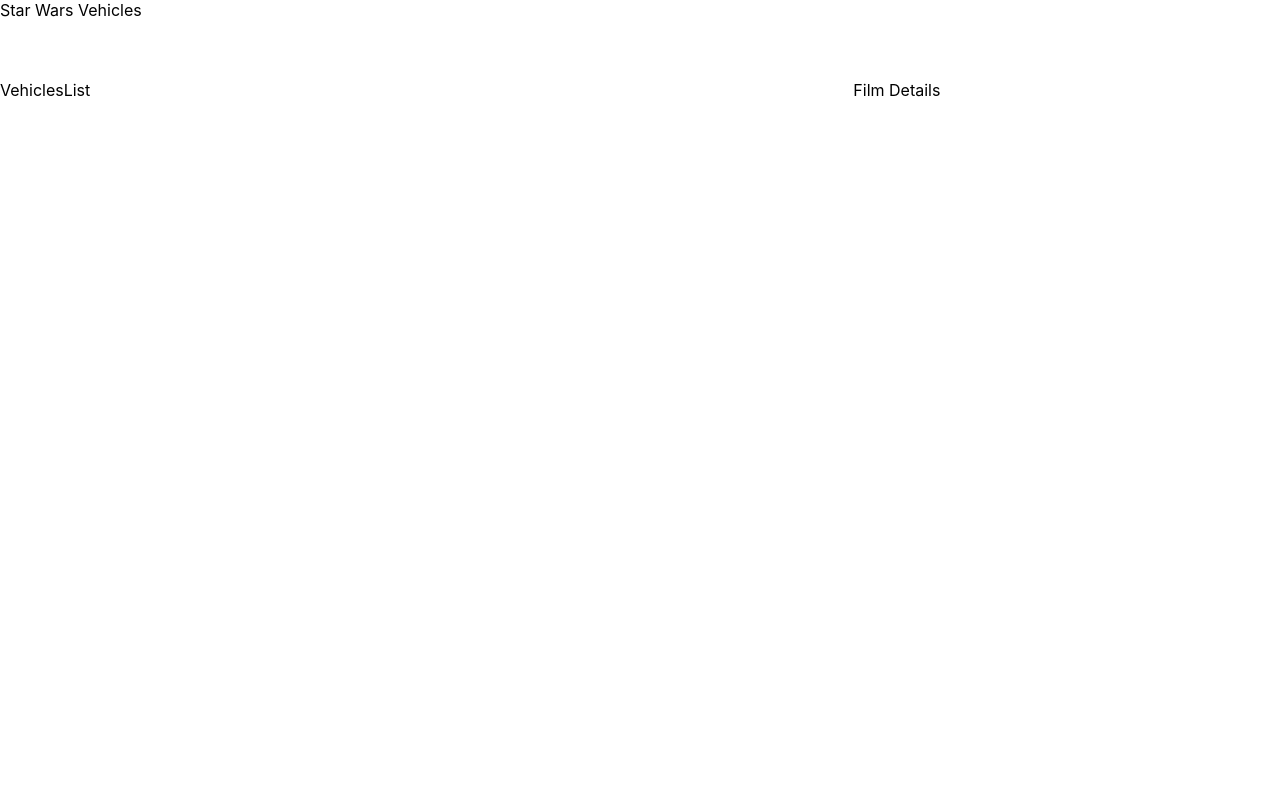
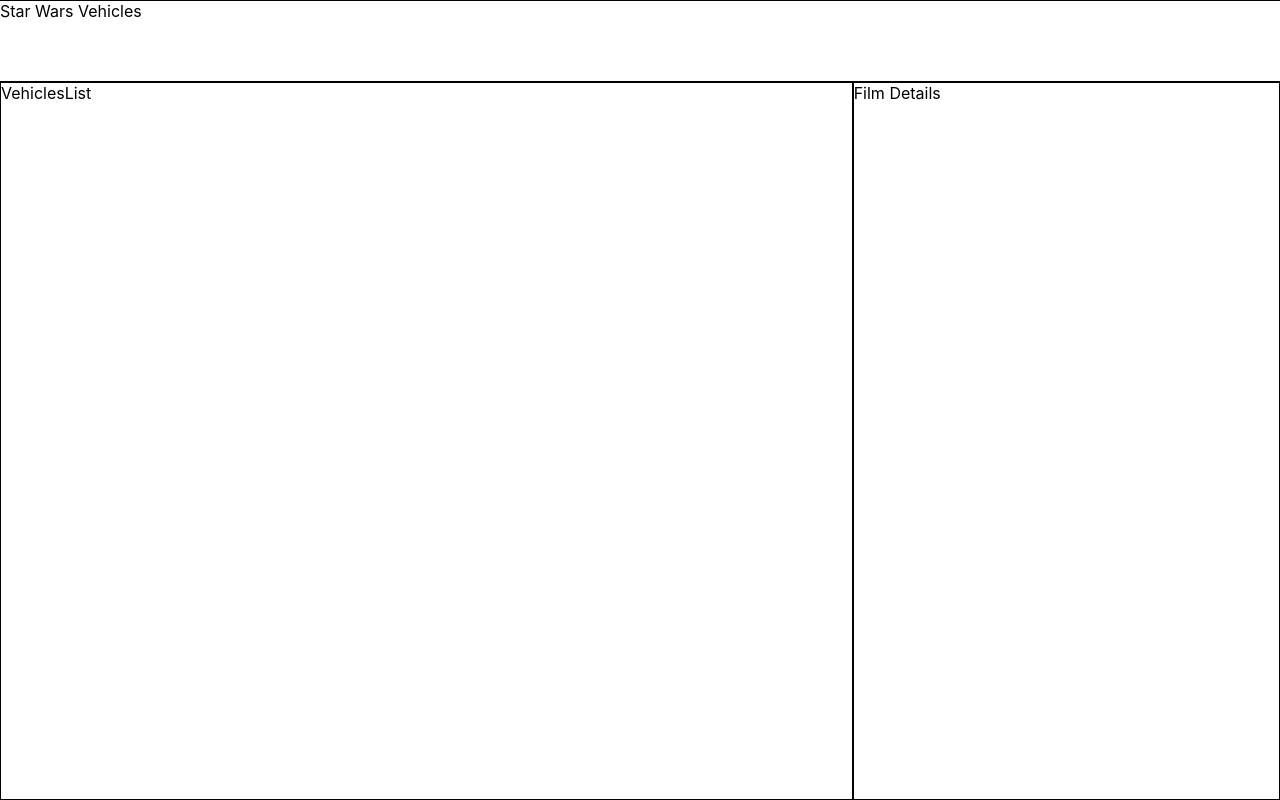
Before and after one commit to jcdorr003/star-wars-vehicles, a React (Create React App) app: page / in a window 1280 px wide. Built offline with nearby package versions, Linux system fonts and the light colour scheme.

Commit message:
started adding api service

```diff
--- a/package.json
+++ b/package.json
@@ -10,6 +10,7 @@
     "@types/node": "^16.11.33",
     "@types/react": "^18.0.9",
     "@types/react-dom": "^18.0.3",
+    "axios": "^0.27.2",
     "react": "^18.1.0",
     "react-dom": "^18.1.0",
     "react-scripts": "5.0.1",
--- a/public/index.html
+++ b/public/index.html
@@ -24,7 +24,7 @@
       work correctly both with client-side routing and a non-root public URL.
       Learn how to configure a non-root public URL by running `npm run build`.
     -->
-    <title>React App</title>
+    <title>Star Wars Vehicles</title>
   </head>
   <body>
     <noscript>You need to enable JavaScript to run this app.</noscript>
--- a/src/App.scss
+++ b/src/App.scss
@@ -5,6 +5,7 @@
   height: 100vh;
 
   .header {
+    border: 1px solid black;
     width: 100%;
     height: 10%;
   }
--- a/src/App.tsx
+++ b/src/App.tsx
@@ -1,8 +1,13 @@
+import React, {useEffect} from 'react';
 import './App.scss';
 import VehiclesList from './components/VehiclesList';
 import FilmDetails from './components/FilmDetails';
 
 const App: React.FC = () => {
+
+  useEffect(() => {
+
+  })
   return (
     <div className="App">
       <span className="header">Star Wars Vehicles</span>
--- /dev/null
+++ b/src/apiService/StarWarsVehiclesSercvice.ts
@@ -0,0 +1,4 @@
+
+const baseUrl = 'https://swapi.dev/api/';
+
+export const getAllVehicles = () => {}
--- a/src/components/FilmDetails/FilmDetails.scss
+++ b/src/components/FilmDetails/FilmDetails.scss
@@ -1,4 +1,5 @@
 .film-details-container {
+  border: 1px solid black;
   display: flex;
   flex: 1;
   max-width: 480px;
--- a/src/components/VehiclesList/VehiclesList.scss
+++ b/src/components/VehiclesList/VehiclesList.scss
@@ -1,4 +1,5 @@
 .vehicles-list-container {
+  border: 1px solid black;
   display: flex;
   flex: 2;
 }
```
Also changed, not shown: 1 other file (tests, documents, lock files or other folders).
